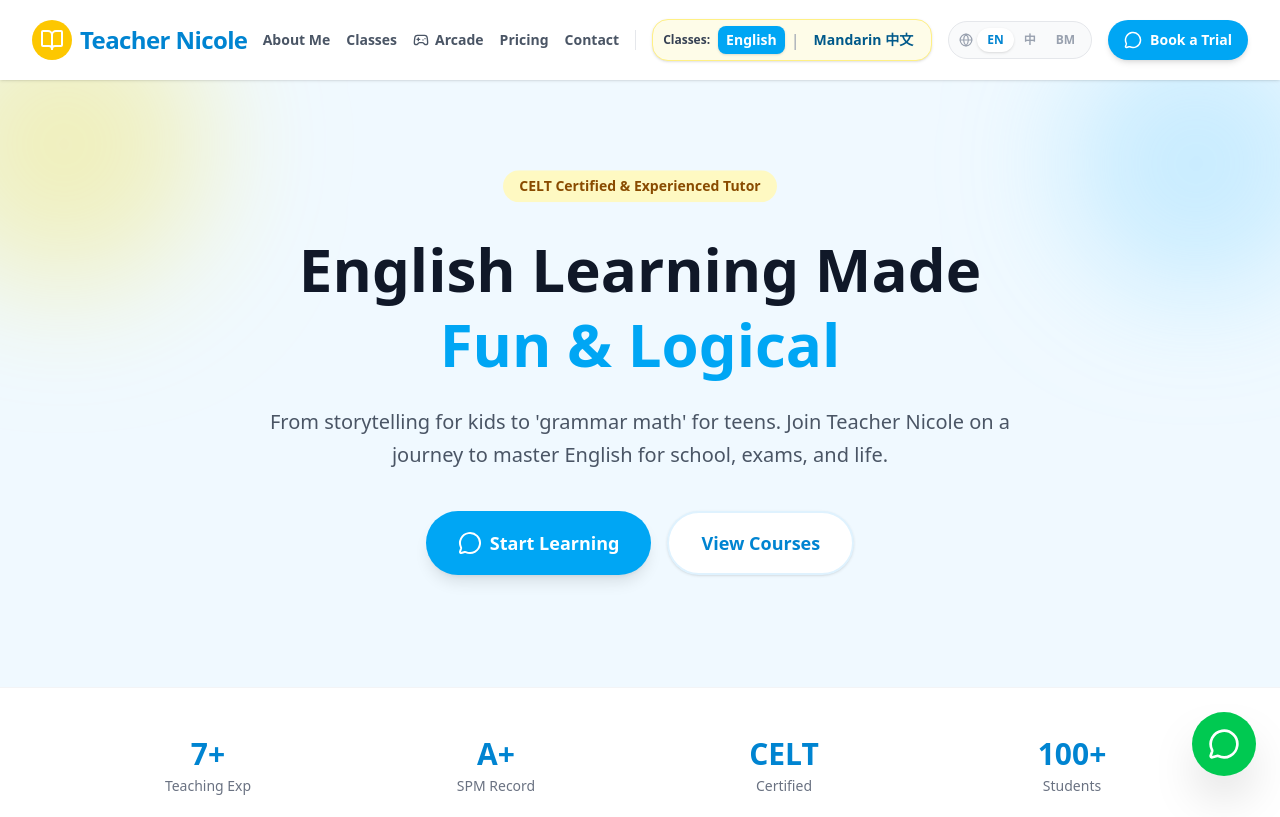
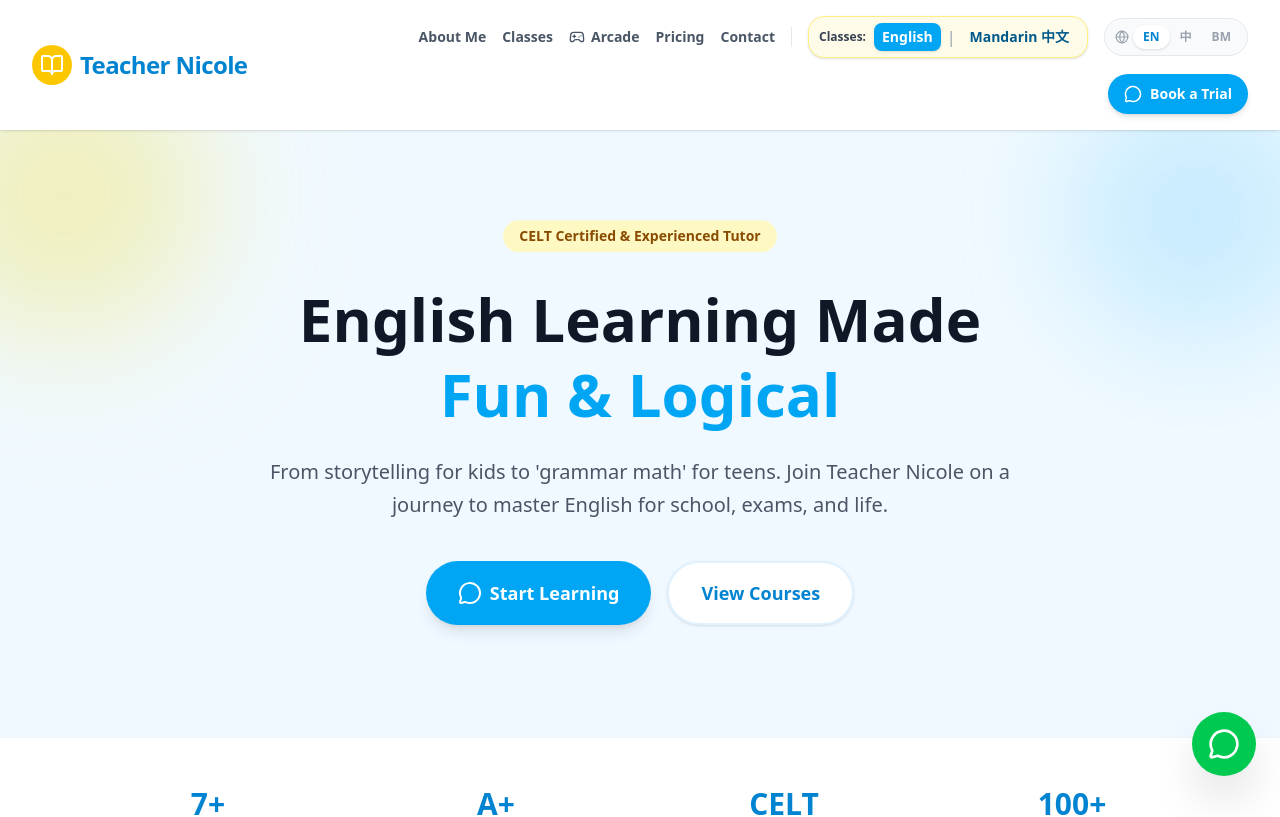
Before and after one commit to nicoleliew70/portfolio, a React (Vite) app: page / in a window 1280 px wide. Shown: the top 817 px of the page. Built offline with nearby package versions, Linux system fonts and the light colour scheme.

Commit message:
fix: prevent translated Mandarin navigation overlapping logo

```diff
--- a/src/components/Navbar.jsx
+++ b/src/components/Navbar.jsx
@@ -14,6 +14,7 @@ const LanguageSelector = ({ lang, onChange, mobile = false }) => (
   <div
     role="group"
     aria-label="Website language"
+    translate="no"
     title="Website language"
     className={mobile
       ? 'rounded-2xl border border-gray-200 bg-gray-50 p-3'
@@ -71,8 +72,8 @@ const Navbar = ({ lang, setLang, currentText, whatsAppLink, navigationItems }) =
   return (
     <nav className="sticky top-0 z-50 bg-white shadow-sm" aria-label="Primary navigation">
       <div className="mx-auto max-w-7xl px-4 sm:px-6 lg:px-8">
-        <div className="flex min-h-20 items-center justify-between gap-4">
-          <div className="flex shrink-0 items-center gap-2">
+        <div className="flex min-h-20 flex-wrap items-center justify-between gap-4 py-4">
+          <div className="flex shrink-0 items-center gap-2" translate="no">
             <div className="bg-yellow-400 p-2 rounded-full text-white">
               <BookOpen size={24} />
             </div>
@@ -80,8 +81,8 @@ const Navbar = ({ lang, setLang, currentText, whatsAppLink, navigationItems }) =
           </div>
 
           {/* Desktop navigation groups */}
-          <div className="hidden min-w-0 flex-1 items-center justify-end gap-4 xl:flex">
-            <div className="flex shrink-0 items-center gap-4 border-r border-gray-200 pr-4">
+          <div className="hidden min-w-0 max-w-full flex-1 flex-wrap items-center justify-end gap-4 xl:flex">
+            <div className="flex max-w-full flex-wrap items-center gap-4 border-r border-gray-200 pr-4">
               {links.map((item) => {
                 const Icon = item.icon;
                 return (
@@ -114,6 +115,7 @@ const Navbar = ({ lang, setLang, currentText, whatsAppLink, navigationItems }) =
               onClick={cycleLanguage}
               aria-label={`Website language: ${languageOptions.find(({ code }) => code === lang)?.label}. Open the menu for all languages.`}
               title="Website language"
+              translate="no"
               className={`flex items-center gap-1 rounded-lg bg-sky-50 px-2.5 py-1.5 text-sm font-bold text-sky-600 ${focusRingClasses}`}
             >
               {languageOptions.find(({ code }) => code === lang)?.label} <Globe size={14} aria-hidden="true" />
--- a/src/components/ServiceLinks.jsx
+++ b/src/components/ServiceLinks.jsx
@@ -27,6 +27,7 @@ const ServiceLinks = ({ mobile = false, onNavigate }) => {
     <div
       role="group"
       aria-label="Tuition classes"
+      translate="no"
       className={mobile
         ? 'rounded-2xl border border-yellow-200 bg-yellow-50 p-3 shadow-sm'
         : 'flex shrink-0 items-center gap-2 rounded-2xl border border-yellow-200 bg-yellow-50 px-2.5 py-1.5 shadow-sm'}
```
